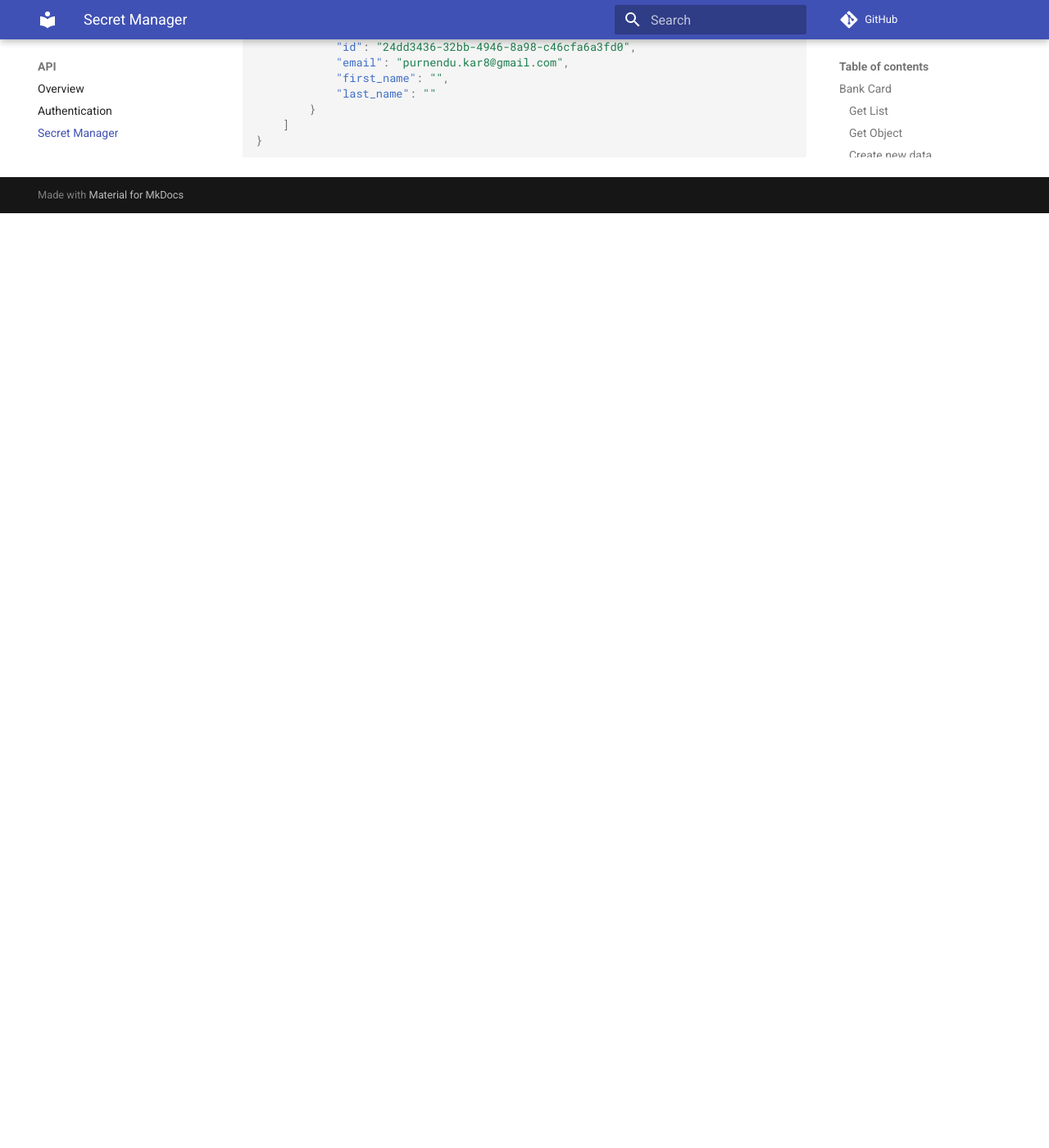
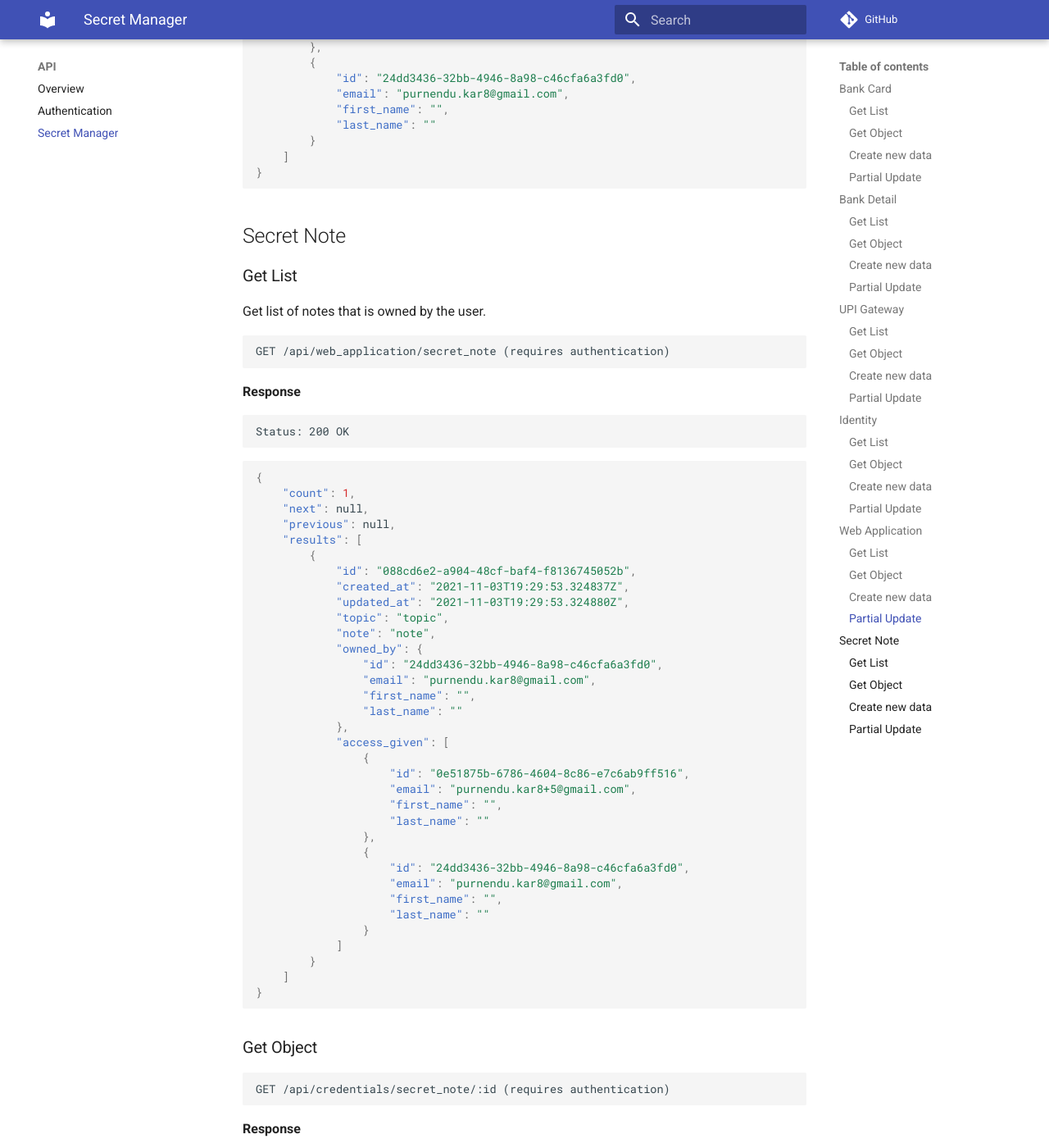
Before and after one commit to purnendukar/PassCave-backend, an MkDocs documentation site: the page built from docs/api/2-credential.md, in a window 1280 px wide and 1400 px high, scrolled down 23806 px. Shown: the whole window at 82% size. Built offline with MkDocs 1.6.1 and Material for MkDocs 9.7.7, drawn with Linux system fonts in a browser that asks for light colours; comment, search, counter and statistics services are not loaded; before the commit the page ends 24066 px from its top, so only the background shows below that; some of the changed text lies outside the part shown.

Commit message:
feat: secret note api doc

````diff
--- a/docs/api/2-credential.md
+++ b/docs/api/2-credential.md
@@ -1091,9 +1091,11 @@ access_given | List of user ids who can access this credential
 **Request**
 ```json
 {
-    "id_name": "IDName",
-    "id_number": "IDNumber",
-    "image": null,
+    "username": "username",
+    "mobile": "9876543217",
+    "email": "test@example.com",
+    "password": "password",
+    "url": "https://www.google.com",
     "access_given": [
         "0e51875b-6786-4604-8c86-e7c6ab9ff516",
         "24dd3436-32bb-4946-8a98-c46cfa6a3fd0"
@@ -1137,3 +1139,214 @@ Status: 200 OK
     ]
 }
 ```
+
+
+## Secret Note
+
+### Get List
+Get list of notes that is owned by the user.
+
+```
+GET /api/web_application/secret_note (requires authentication)
+```
+
+**Response**
+```
+Status: 200 OK
+```
+```json
+{
+    "count": 1,
+    "next": null,
+    "previous": null,
+    "results": [
+        {
+            "id": "088cd6e2-a904-48cf-baf4-f8136745052b",
+            "created_at": "2021-11-03T19:29:53.324837Z",
+            "updated_at": "2021-11-03T19:29:53.324880Z",
+            "topic": "topic",
+            "note": "note",
+            "owned_by": {
+                "id": "24dd3436-32bb-4946-8a98-c46cfa6a3fd0",
+                "email": "purnendu.kar8@gmail.com",
+                "first_name": "",
+                "last_name": ""
+            },
+            "access_given": [
+                {
+                    "id": "0e51875b-6786-4604-8c86-e7c6ab9ff516",
+                    "email": "purnendu.kar8+5@gmail.com",
+                    "first_name": "",
+                    "last_name": ""
+                },
+                {
+                    "id": "24dd3436-32bb-4946-8a98-c46cfa6a3fd0",
+                    "email": "purnendu.kar8@gmail.com",
+                    "first_name": "",
+                    "last_name": ""
+                }
+            ]
+        }
+    ]
+}
+```
+
+### Get Object
+
+```
+GET /api/credentials/secret_note/:id (requires authentication)
+```
+
+**Response**
+```
+Status: 200 OK
+```
+```json
+{
+    "id": "088cd6e2-a904-48cf-baf4-f8136745052b",
+    "created_at": "2021-11-03T19:29:53.324837Z",
+    "updated_at": "2021-11-03T19:29:53.324880Z",
+    "topic": "topic",
+    "note": "note",
+    "owned_by": {
+        "id": "24dd3436-32bb-4946-8a98-c46cfa6a3fd0",
+        "email": "purnendu.kar8@gmail.com",
+        "first_name": "",
+        "last_name": ""
+    },
+    "access_given": [
+        {
+            "id": "0e51875b-6786-4604-8c86-e7c6ab9ff516",
+            "email": "purnendu.kar8+5@gmail.com",
+            "first_name": "",
+            "last_name": ""
+        },
+        {
+            "id": "24dd3436-32bb-4946-8a98-c46cfa6a3fd0",
+            "email": "purnendu.kar8@gmail.com",
+            "first_name": "",
+            "last_name": ""
+        }
+    ]
+}
+```
+
+### Create new data
+
+```
+POST /api/credentials/secret_note (requires authentication)
+```
+
+**Parameters**
+
+Name     | Description
+---------|-------------------------------------
+topic | Topic/Heading for the note
+note | Note
+access_given | List of user ids who can access this credential
+
+**Request**
+```json
+{
+    "topic": "topic",
+    "note": "note",
+    "access_given": [
+        "0e51875b-6786-4604-8c86-e7c6ab9ff516",
+        "24dd3436-32bb-4946-8a98-c46cfa6a3fd0"
+    ]
+}
+```
+
+**Response**
+```
+Status: 201 Created
+```
+```json
+{
+    "id": "050c61bf-a285-427e-b9bd-826b01705239",
+    "created_at": "2021-11-03T20:08:52.417848Z",
+    "updated_at": "2021-11-03T20:08:52.417979Z",
+    "topic": "topic",
+    "note": "note",
+    "owned_by": {
+        "id": "24dd3436-32bb-4946-8a98-c46cfa6a3fd0",
+        "email": "purnendu.kar8@gmail.com",
+        "first_name": "",
+        "last_name": ""
+    },
+    "access_given": [
+        {
+            "id": "0e51875b-6786-4604-8c86-e7c6ab9ff516",
+            "email": "purnendu.kar8+5@gmail.com",
+            "first_name": "",
+            "last_name": ""
+        },
+        {
+            "id": "24dd3436-32bb-4946-8a98-c46cfa6a3fd0",
+            "email": "purnendu.kar8@gmail.com",
+            "first_name": "",
+            "last_name": ""
+        }
+    ]
+}
+```
+
+### Partial Update
+
+```
+PATCH /api/credentials/secret_note/:id (requires authentication)
+```
+
+**Parameters**
+
+Name     | Description
+---------|-------------------------------------
+topic | Topic/Heading for the note
+note | Note
+access_given | List of user ids who can access this credential
+
+**Request**
+```json
+{
+    "topic": "topic",
+    "note": "note",
+    "access_given": [
+        "0e51875b-6786-4604-8c86-e7c6ab9ff516",
+        "24dd3436-32bb-4946-8a98-c46cfa6a3fd0"
+    ]
+}
+```
+
+**Response**
+```
+Status: 200 OK
+```
+```json
+{
+    "id": "050c61bf-a285-427e-b9bd-826b01705239",
+    "created_at": "2021-11-03T20:08:52.417848Z",
+    "updated_at": "2021-11-03T20:08:52.417979Z",
+    "topic": "topic",
+    "note": "note",
+    "owned_by": {
+        "id": "24dd3436-32bb-4946-8a98-c46cfa6a3fd0",
+        "email": "purnendu.kar8@gmail.com",
+        "first_name": "",
+        "last_name": ""
+    },
+    "access_given": [
+        {
+            "id": "0e51875b-6786-4604-8c86-e7c6ab9ff516",
+            "email": "purnendu.kar8+5@gmail.com",
+            "first_name": "",
+            "last_name": ""
+        },
+        {
+            "id": "24dd3436-32bb-4946-8a98-c46cfa6a3fd0",
+            "email": "purnendu.kar8@gmail.com",
+            "first_name": "",
+            "last_name": ""
+        }
+    ]
+}
+```
````
